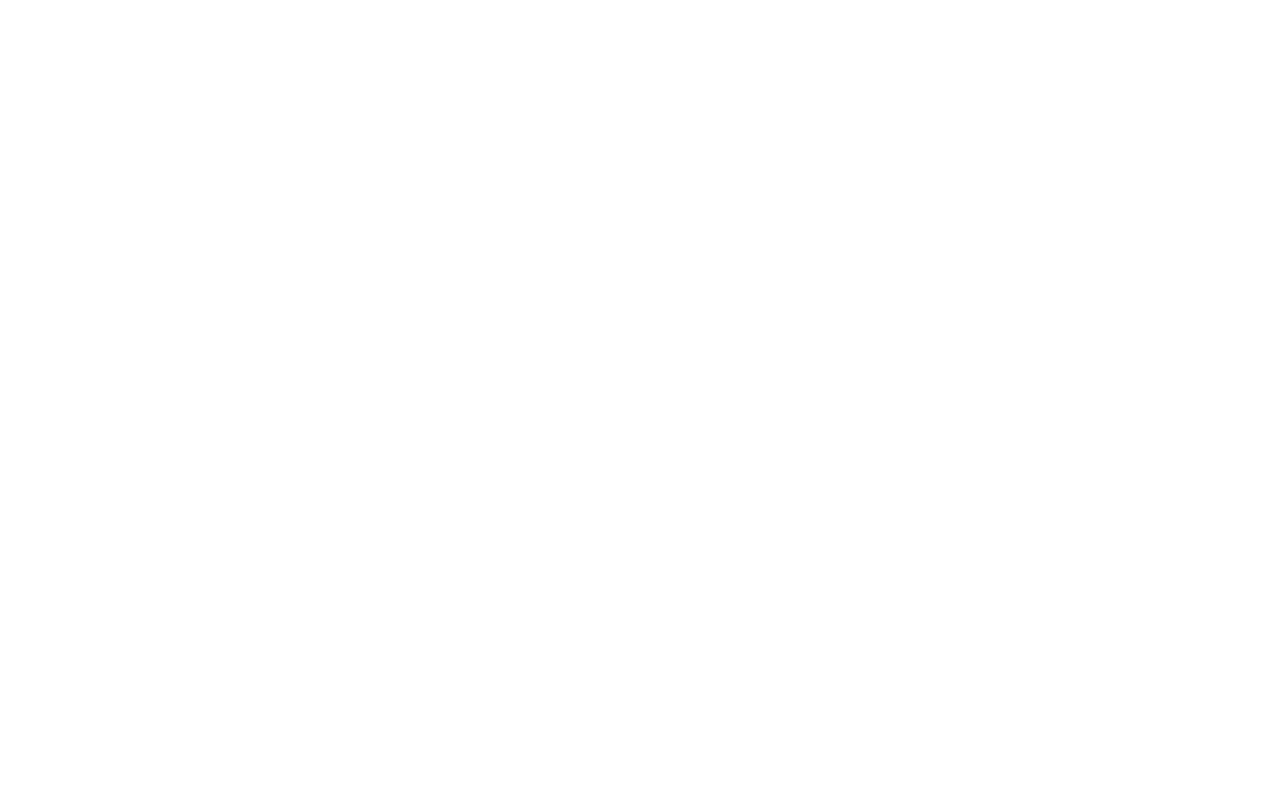
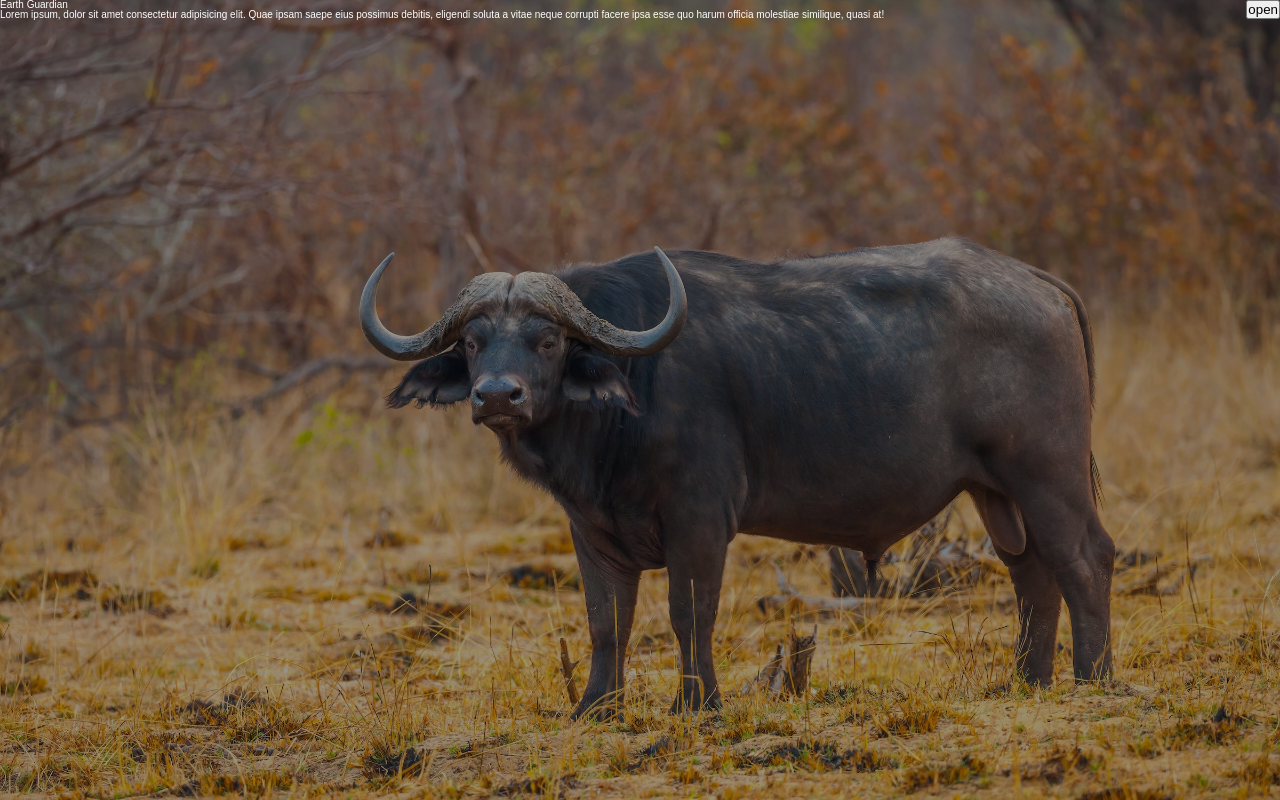
Before and after one commit to euouae682/HackPNW, a Vue app: page / in a window 1280 px wide. Before the commit this address had no page. Built offline with nearby package versions, Linux system fonts and the light colour scheme.

Commit message:
basic navbar

```diff
--- a/src/App.vue
+++ b/src/App.vue
@@ -1,9 +1,11 @@
 <script setup>
 import { RouterLink, RouterView } from 'vue-router'
-import HelloWorld from './components/HelloWorld.vue'
+import Hero from './components/Hero.vue'
+import Navbar from './components/Navbar.vue'
 </script>
 
 <template>
+  <Hero />
   <RouterView />
 </template>
 
--- a/src/components/Hero.vue
+++ b/src/components/Hero.vue
@@ -1,7 +1,10 @@
-<script setup></script>
+<script setup>
+import { store } from '../store.js'
+import Navbar from './Navbar.vue'
+</script>
 
 <template>
-  <main class="hero">
+  <main class="hero" :id=store.showNav>
     <section class="hero-text">
       <p class="">Earth Guardian</p>
       <p>
@@ -10,23 +13,24 @@
         facere ipsa esse quo harum officia molestiae similique, quasi at!
       </p>
     </section>
-
-    <nav class="header-nav">
-      <ul class="header-nav-list">
-        <li><a class="header-nav-link">Section 1</a></li>
-        <li><a class="header-nav-link">Section 2</a></li>
-        <li><a class="header-nav-link">Section 3</a></li>
-        <li><a class="header-nav-link">Section 4</a></li>
-        <li><a class="header-nav-link">Section 5</a></li>
-      </ul>
-    </nav>
   </main>
+  <Navbar />
 </template>
 
 <style scoped>
 /****************/
 /* HERO SECTION */
 /****************/
+#true {
+  -webkit-filter: blur(10px); /* Safari 6.0 - 9.0 */
+  filter: blur(10px);
+}
+
+#false {
+  -webkit-filter: none;
+  filter: none;
+}
+
 .hero {
   display: grid;
   justify-content: space-between;
@@ -35,36 +39,6 @@
     url(../assets/placeholder-hero.jpg);
   background-size: cover;
   height: 100vh;
-}
-
-/**************/
-/* NAVIGATION */
-/**************/
-
-.header-nav {
-  font-size: 1.8rem;
-  padding: 3.2rem 9.6rem;
-  background-color: #32773f;
-}
-
-.header-nav-list {
-  display: flex;
-  flex-direction: column;
-  align-items: flex-start;
-
-  gap: 2.4rem;
-
-  list-style: none;
-  cursor: pointer;
-}
-
-.header-nav-link:link,
-.header-nav-link:visited {
-  transition: color 0.5s;
-}
-
-.header-nav-link:hover,
-.header-nav-link:active {
-  color: #aaa;
+  transition: filter 0.5s;
 }
 </style>
--- /dev/null
+++ b/src/components/Navbar.vue
@@ -0,0 +1,117 @@
+<script setup>
+import { store } from '../store.js';
+</script>
+
+<template>
+  <div :id=store.showNav class="sidenav">
+  <a href="javascript:void(0)" class="closebtn" @click="store.toggleNav">&times;</a>
+  <a href="#">About</a>
+  <a href="#">Services</a>
+  <a href="#">Clients</a>
+  <a href="#">Contact</a>
+</div>
+
+<!-- Use any element to open the sidenav -->
+<button class="open-nav" @click="store.toggleNav">open</button>
+</template>
+
+<style scoped>
+/****************/
+/* HERO SECTION */
+/****************/
+/* The side navigation menu */
+#true {
+  width: 300px;
+}
+
+#false {
+  width: 0px;
+}
+
+.open-nav, .sidenav {
+  position: fixed;
+  z-index: 1;
+  top: 0;
+  right: 0;
+}
+
+.sidenav {
+  height: 100%; /* 100% Full-height */
+  width: 0; /* 0 width - change this with JavaScript */
+  position: fixed; /* Stay in place */
+  z-index: 1; /* Stay on top */
+  top: 0; /* Stay at the top */
+  right: 0;
+  background-color: #111; /* Black*/
+  overflow-x: hidden; /* Disable horizontal scroll */
+  padding-top: 60px; /* Place content 60px from the top */
+  transition: 0.5s; /* 0.5 second transition effect to slide in the sidenav */
+}
+
+/* The navigation menu links */
+.sidenav a {
+  padding: 8px 8px 8px 32px;
+  text-decoration: none;
+  font-size: 25px;
+  color: #818181;
+  display: block;
+  transition: 0.3s;
+}
+
+/* When you mouse over the navigation links, change their color */
+.sidenav a:hover {
+  color: #f1f1f1;
+}
+
+/* Position and style the close button (top right corner) */
+.sidenav .closebtn {
+  position: absolute;
+  top: 0;
+  right: 25px;
+  font-size: 36px;
+  margin-left: 50px;
+}
+
+/* Style page content - use this if you want to push the page content to the right when you open the side navigation */
+#main {
+  transition: margin-left .5s;
+  padding: 20px;
+}
+
+/* On smaller screens, where height is less than 450px, change the style of the sidenav (less padding and a smaller font size) */
+@media screen and (max-height: 450px) {
+  .sidenav {padding-top: 15px;}
+  .sidenav a {font-size: 18px;}
+}
+
+/**************/
+/* NAVIGATION */
+/**************/
+
+.header-nav {
+  font-size: 1.8rem;
+  padding: 3.2rem 9.6rem;
+  background-color: #32773f;
+}
+
+.header-nav-list {
+  display: flex;
+  flex-direction: column;
+  align-items: flex-start;
+
+  gap: 2.4rem;
+
+  list-style: none;
+  cursor: pointer;
+}
+
+.header-nav-link:link,
+.header-nav-link:visited {
+  transition: color 0.5s;
+}
+
+.header-nav-link:hover,
+.header-nav-link:active {
+  color: #aaa;
+}
+</style>
--- /dev/null
+++ b/src/store.js
@@ -0,0 +1,8 @@
+import { reactive } from 'vue';
+
+export const store = reactive({
+    showNav: false,
+    toggleNav() {
+        this.showNav = !this.showNav;
+    }
+})
```
